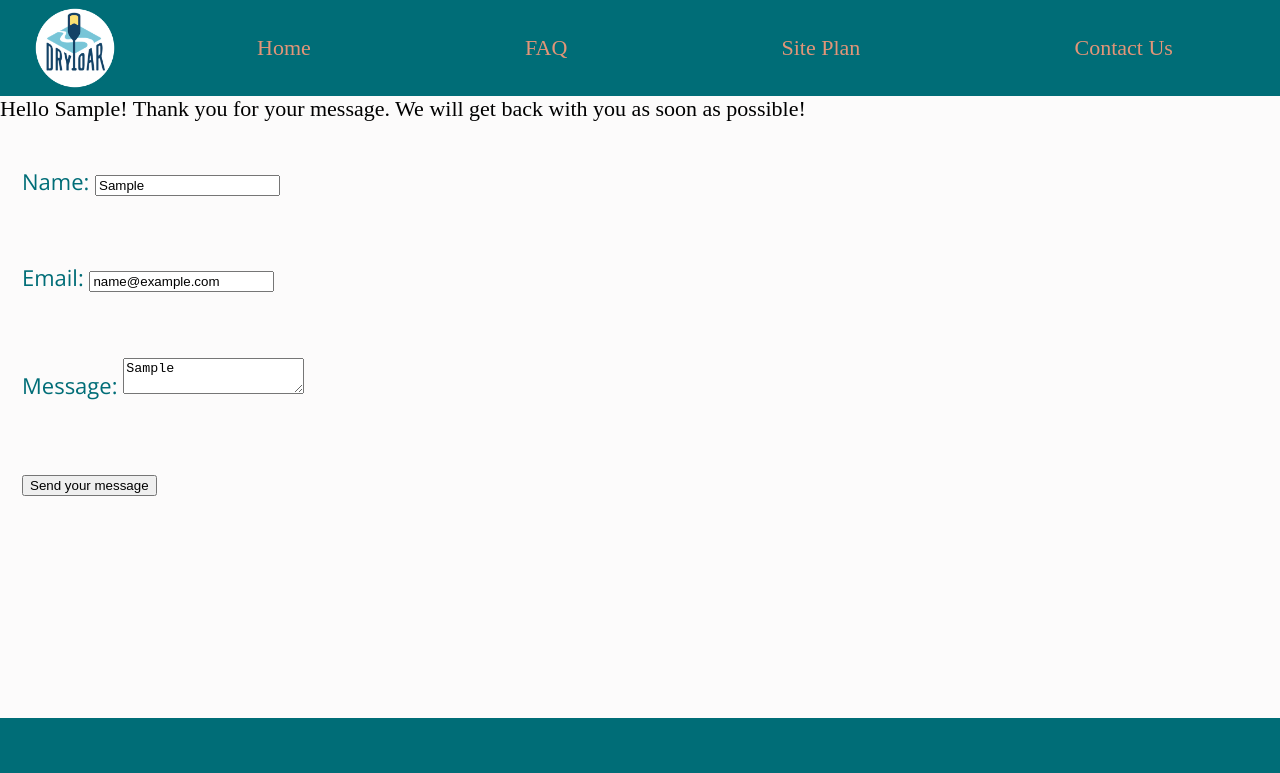
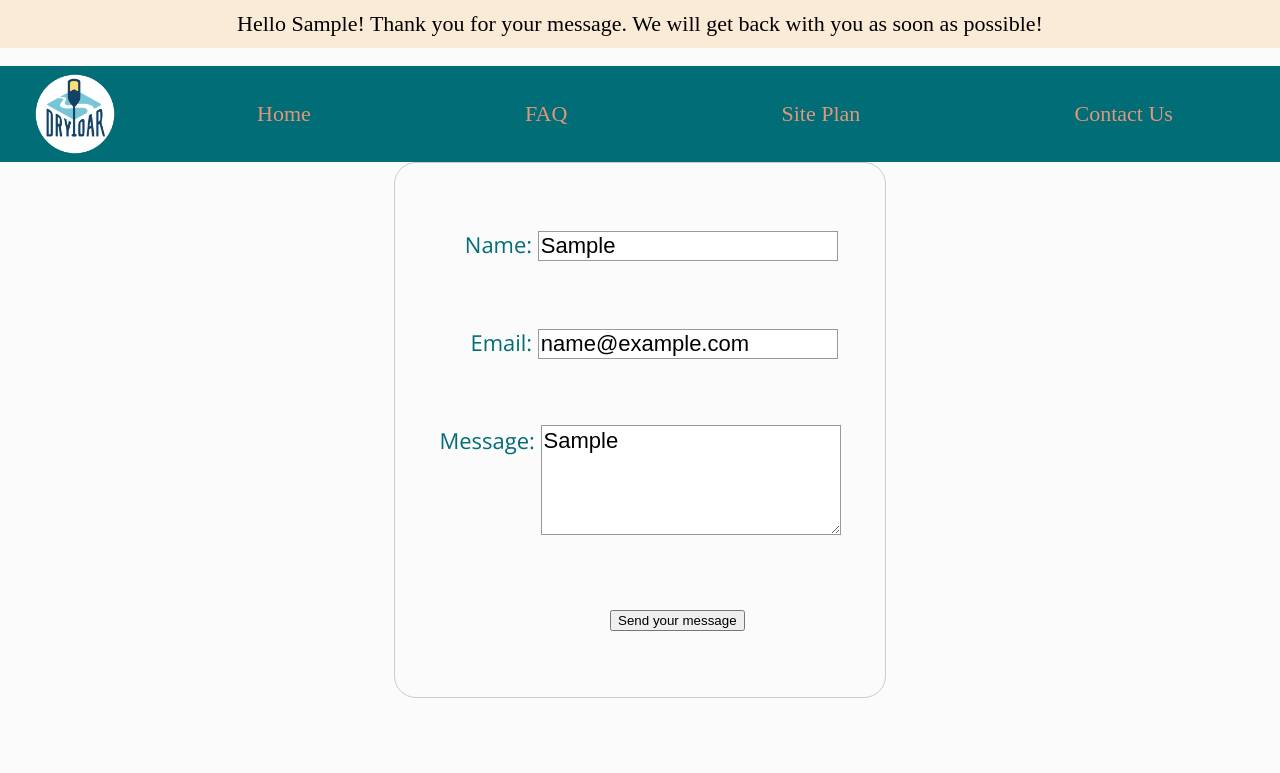
Before and after one commit to EmptyTeacup-afk/wdd130, a plain HTML site: page wwr/contactus.html in a window 1280 px wide. Both pictures are taken after typing "Sample", "name@example.com", "Sample" into the empty fields and a click on the button "Send your message". Shown: the top 773 px of the page. Drawn offline with nearby package versions, Linux system fonts and the light colour scheme.

Commit message:
contactus styles

```diff
--- a/wwr/styles/styles.css
+++ b/wwr/styles/styles.css
@@ -346,3 +346,83 @@ FAQ page styling
     #text-FAQ {
       text-align: center;
     }
+
+    /*
+    Contact us page
+    */
+
+    body {
+  /* Center the form on the page */
+  text-align: center;
+}
+
+form {
+  display: inline-block;
+  /* Form outline */
+  padding: 1em;
+  border: 1px solid #cccccc;
+  border-radius: 1em;
+}
+
+p + p {
+  margin-top: 1em;
+}
+
+label {
+  /* Uniform size & alignment */
+  display: inline-block;
+  min-width: 90px;
+  text-align: right;
+}
+
+input,
+textarea {
+  /* To make sure that all text fields have the same font settings
+     By default, text areas have a monospace font */
+  font: 1em sans-serif;
+  /* Uniform text field size */
+  width: 300px;
+  box-sizing: border-box;
+  /* Match form field borders */
+  border: 1px solid #999999;
+}
+
+input:focus,
+textarea:focus {
+  /* Set the outline width and style */
+  outline-style: solid;
+  /* To give a little highlight on active elements */
+  outline-color: black;
+}
+
+textarea {
+  /* Align multiline text fields with their labels */
+  vertical-align: top;
+  /* Provide space to type some text */
+  height: 5em;
+}
+
+.button {
+  /* Align buttons with the text fields */
+  padding-left: 90px; /* same size as the label elements */
+}
+
+button {
+  /* This extra margin represent roughly the same space as the space
+     between the labels and their text fields */
+  margin-left: 0.5em;
+}
+
+#feedback {
+    background-color: antiquewhite;
+    position: absolute;
+    top: 0;
+    left: 0;
+    right: 0;
+    padding: .5em;
+    /* make this element invisible until we are ready for it */
+    display: none;
+}
+.moveDown {
+    margin-top: 3em;
+}
```
